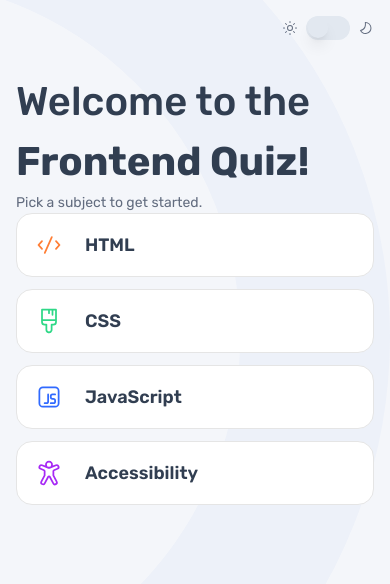
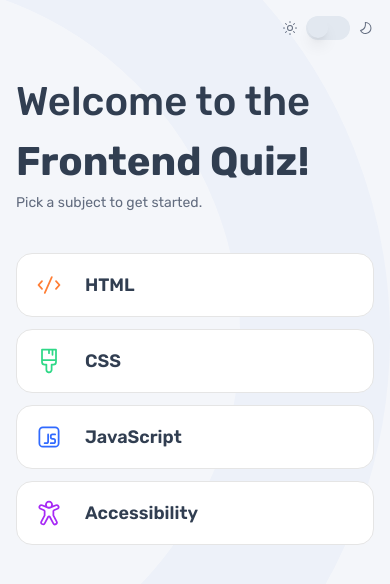
Before and after one commit to denovan6k/Web-Quiz-app, a Next.js app: page / in a window 390 px wide. Shown: the top 584 px of the page. Built offline with nearby package versions, Linux system fonts and the light colour scheme.

Commit message:
fix 1.0  update

```diff
--- a/src/app/mobile/Skeletonloader.tsx
+++ b/src/app/mobile/Skeletonloader.tsx
@@ -21,8 +21,9 @@ const Skeletonloader = () => {
         </header>
        <div className='lg:grid lg:grid-cols-2 lg:gap-[120px] kl:mt-[64px] '>
         <section className='flex flex-col gap-4 lg:mt-[40px]'>
-          <Skeleton className='text-[#626C7F] h-[14px] kl:h-[20px]'/>
-          <Skeleton className='text-[#313E51] h-[20px] kl:h-[36px]'/>
+          <Skeleton className=' h-[14px] kl:h-[20px]'/>
+          <Skeleton className=' h-[20px] kl:h-[36px]'/>
+          <Skeleton className=' h-[20px] kl:h-[36px] mt-[40px]'/>
         </section>
 
         <section className='flex flex-col mt-[40px] tl:mt-[64px]'>
--- a/src/app/mobile/page.tsx
+++ b/src/app/mobile/page.tsx
@@ -62,7 +62,7 @@ const Mobile = () => {
         <h1 className='text-[40px] font-bold text-[#313E51] kl:text-[42px] dark:text-white xl:text-[64px]'> Frontend Quiz! </h1>
         <p className='text-[14px] text-[#626C7F] kl:text-[20px] dark:text-white'> Pick a subject to get started. </p>
     </section>
-    <section className='flex flex-col gap-[12px] tl:gap-[24px] tl:mt-[64px] '>
+    <section className='flex flex-col gap-[12px] tl:gap-[24px] tl:mt-[64px] lg:mt-0 mt-[40px] '>
       {data.quizzes.map((item,index)=>
 
       <Button key={index} className={`flex justify-start p-[12px] dark:text-white dark:bg-[#313E51] h-[64px] space-x-4 items-center min-w-[303px] lg:w-full flex-grow bg-white text-[18px] kl:text-[28px] font-semibold text-[#313E51] border rounded-2xl tl:min-h-[80px] hover:bg-[#F4F6FA]`} asChild>
```
